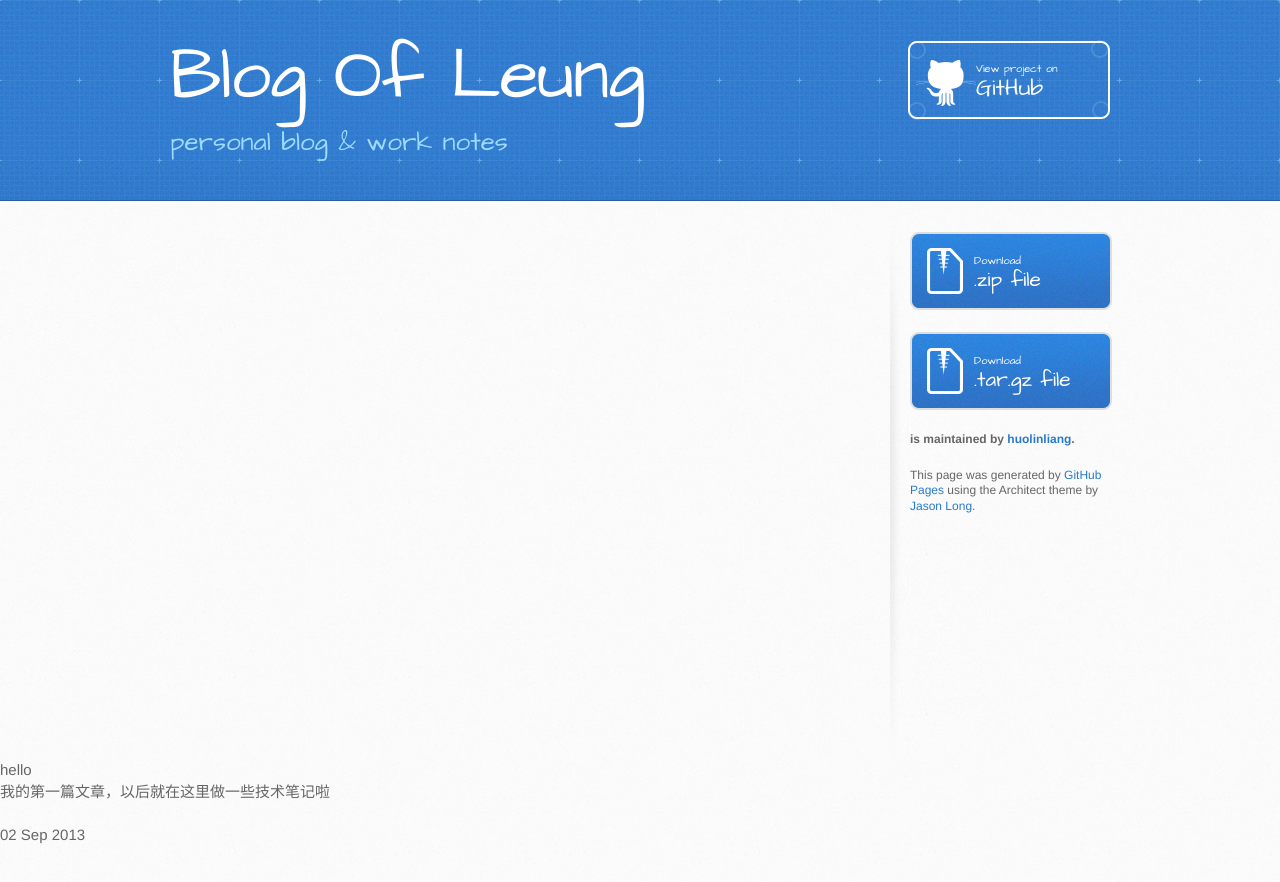
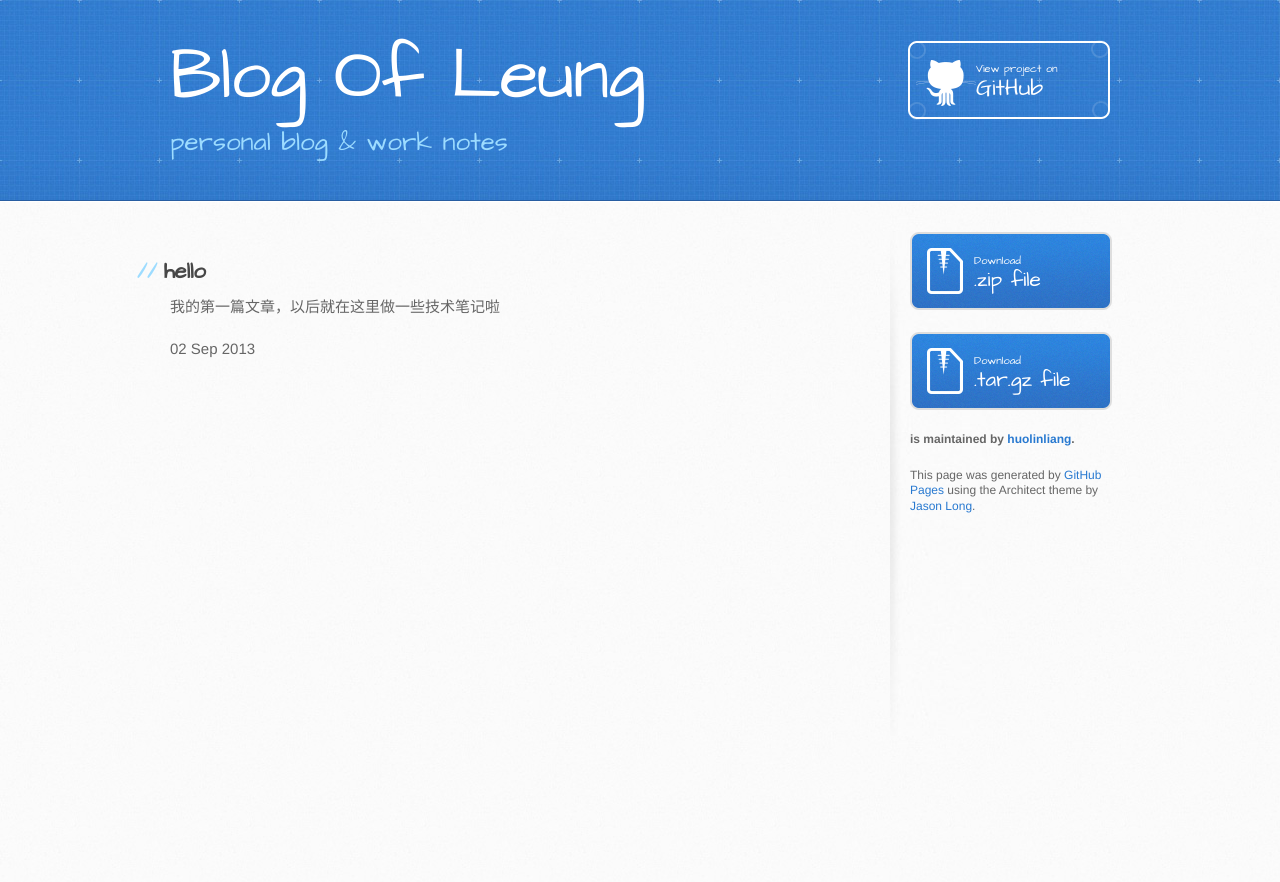
Before and after one commit to huolinliang/blog_leung, a Jekyll site: the page built from _posts/2013-09-02-hello.html, in a window 1280 px wide. Shown: the top 882 px of the page. Built offline with Jekyll 4.4.1, drawn with Linux system fonts in a browser that asks for light colours; Markdown is read by kramdown in place of the engine named in the settings.

Commit message:
change content

```diff
--- a/_layouts/default.html
+++ b/_layouts/default.html
@@ -1,5 +1,4 @@
 <!DOCTYPE html>
-
 <html>
   <head>
     <meta charset='utf-8'>
@@ -29,6 +28,7 @@
     <div id="content-wrapper">
       <div class="inner clearfix">
         <section id="main-content">
+　          {{ content }}
         </section>
 
         <aside id="sidebar">
@@ -48,7 +48,5 @@
       </div>
     </div>
 
-
-　{{ content }}
   </body>
 </html>
```
